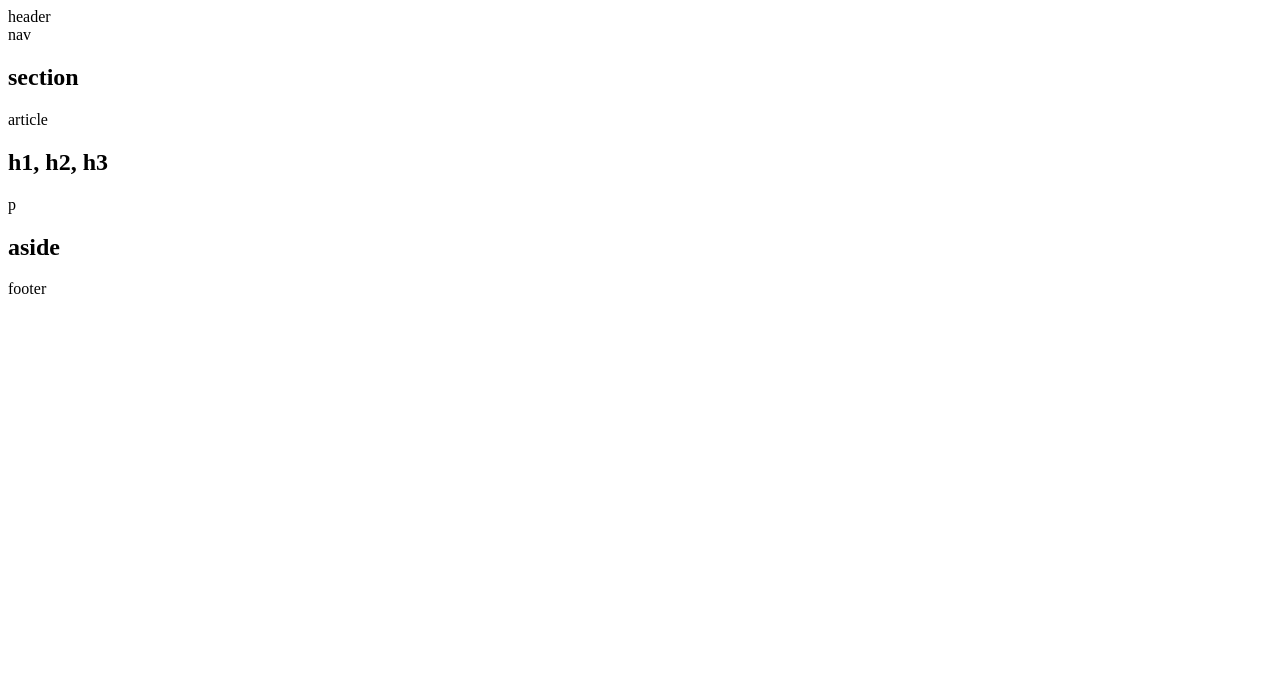
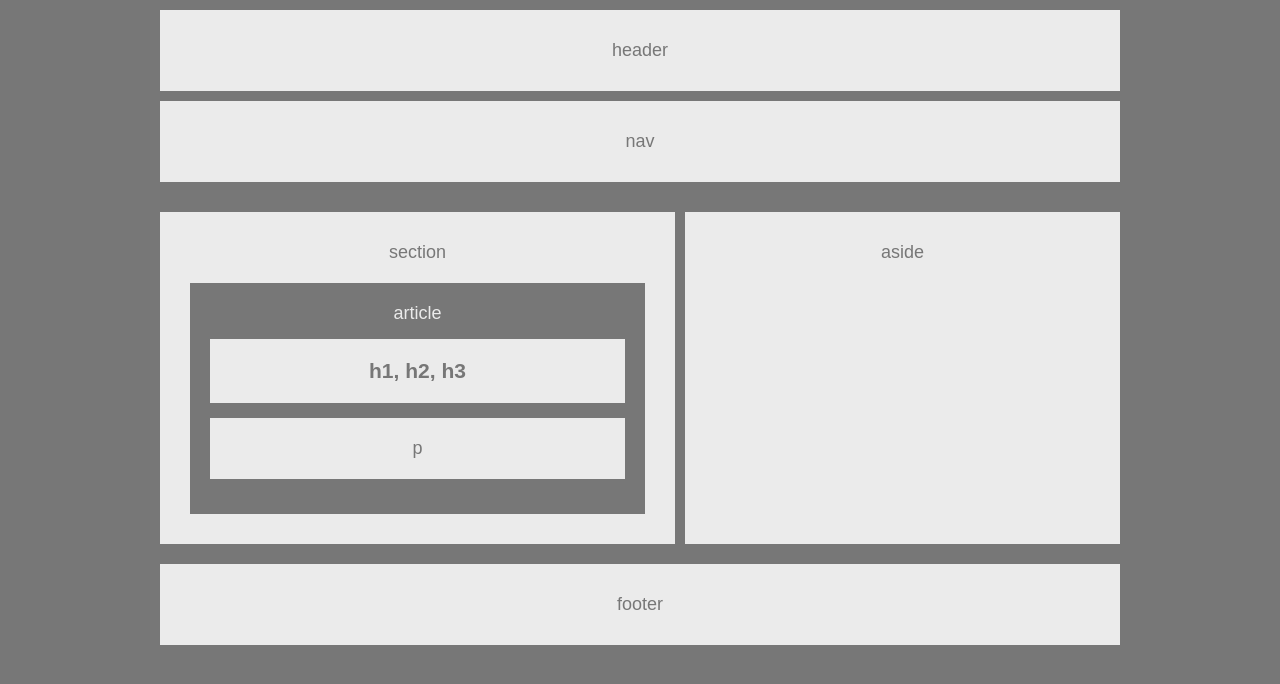
Before and after one commit to jmeuwissen/HW-wireframe, a plain HTML site: page index.html in a window 1280 px wide. Drawn offline with Linux system fonts and the light colour scheme.

Commit message:
job's done

```diff
--- a/index.html
+++ b/index.html
@@ -1,9 +1,13 @@
 <!DOCTYPE html>
 <html lang="en">
 <head>
+
     <meta charset="UTF-8">
     <meta name="viewport" content="width=device-width, initial-scale=1.0">
     <meta http-equiv="X-UA-Compatible" content="ie=edge">
+
+    <link rel="stylesheet" href="style.css">
+
     <title>wireframe</title>
 </head>
     <body>
@@ -16,10 +20,10 @@
 
 
         <section>
-            <h2>section</h2>
+            section
             <article>
                 article
-                <h2>h1, h2, h3</h2>
+                <h1>h1, h2, h3</h1>
                 <p>p</p>
             </article>
 
@@ -27,7 +31,7 @@
         </section>
 
         <aside>
-            <h2>aside</h2>
+            aside
         </aside>
 
         <footer>
--- a/style.css
+++ b/style.css
@@ -0,0 +1,53 @@
+body{
+    font-family: Arial, Helvetica, sans-serif;
+    color: #777;
+    background: #777;
+    width: 960px;
+    font-size: 18px;
+    margin: auto;
+    text-align: center;
+}
+
+header, nav, section, aside, footer{
+    background: #ebebeb;
+}
+
+header, nav, footer{
+    margin: 10px 0px 10px;
+    padding: 30px 0px 30px;
+}
+
+article{
+    color: #ebebeb;
+    background: #777;
+    margin: 20px;
+
+    padding: 20px 10px 20px;
+}
+
+h1, p {
+    color: #777;
+    background: #ebebeb;
+    padding: 20px 0px;
+    margin: 15px 10px;
+}
+
+aside{
+    float: left;
+    margin: 20px 0px 20px 10px;
+    padding: 30px 0px 0px;
+    width: 435px;
+    height: 302px;
+}
+
+section{
+    text-align: center;
+    margin: 20px 0px 20px;
+    width: 495px;
+    padding: 30px 10px 10px;
+    float: left;
+}
+
+footer{
+    clear: both;
+}
```
